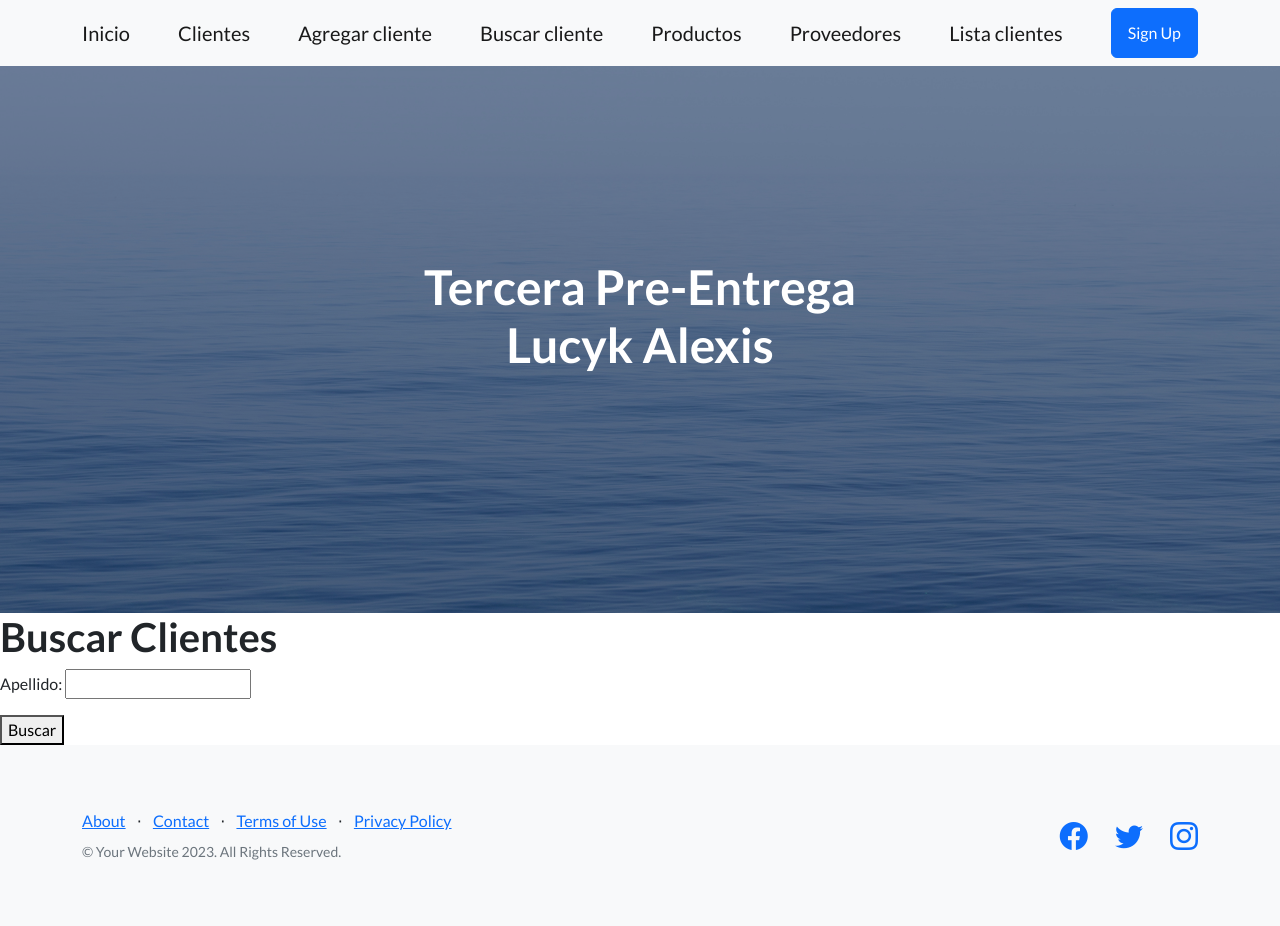
After one commit to alexislucyk/tercera_preentrega, a Django app: template AppTercera/templates/buscar_cliente.html in a window 1280 px wide. The commit adds this page. Run offline with Django 3.2, Linux system fonts and the light colour scheme; the template is opened without the code that fills it, so the values that code supplies are empty; some libraries are stand-ins or nearby versions.

Commit message:
first commit

```diff
--- /dev/null
+++ b/AppTercera/templates/buscar_cliente.html
@@ -0,0 +1,11 @@
+{% extends 'padre.html' %}
+
+{% block contenidoQueCambia %}
+<h1>Buscar Clientes</h1>
+<form action="{% url 'Buscar' %}" method="get">
+
+    <p>Apellido: <input type="text" name="apellido"></p>
+
+    <button type="submit">Buscar</button>
+</form>
+{% endblock contenidoQueCambia %}
--- a/AppTercera/templates/navbar.html
+++ b/AppTercera/templates/navbar.html
@@ -4,6 +4,7 @@
         <a class="navbar-brand" href="{% url 'Inicio' %}">Inicio</a>
         <a class="navbar-brand" href="{% url 'Pag_Cliente' %}">Clientes</a>
         <a class="navbar-brand" href="{% url 'Pag_ClienteForm' %}">Agregar cliente</a>
+        <a class="navbar-brand" href="{% url 'Pag_BuscarCliente' %}">Buscar cliente</a>
         <a class="navbar-brand" href="{% url 'Pag_Productos' %}">Productos</a>
         <a class="navbar-brand" href="{% url 'Pag_Proveedores' %}">Proveedores</a>
         <a class="navbar-brand" href="{% url 'Lista_Clientes' %}">Lista clientes</a>
--- a/AppTercera/urls.py
+++ b/AppTercera/urls.py
@@ -9,4 +9,6 @@ urlpatterns = [
     path('lista-clientes/', lista_clientes, name='Lista_Clientes'),
     path('', inicio, name='Inicio'),
     path('cliente-form/', cliente_form, name='Pag_ClienteForm'),
+    path('buscar-cliente/', buscar_cliente, name='Pag_BuscarCliente'),
+    path('buscar/', buscar, name='Buscar'),
 ]
```
Also changed, not shown: AppTercera/templates/resultdoBusqueda.html (added, +15 -0 lines), AppTercera/views.py (+15 -0 lines), db.sqlite3.
